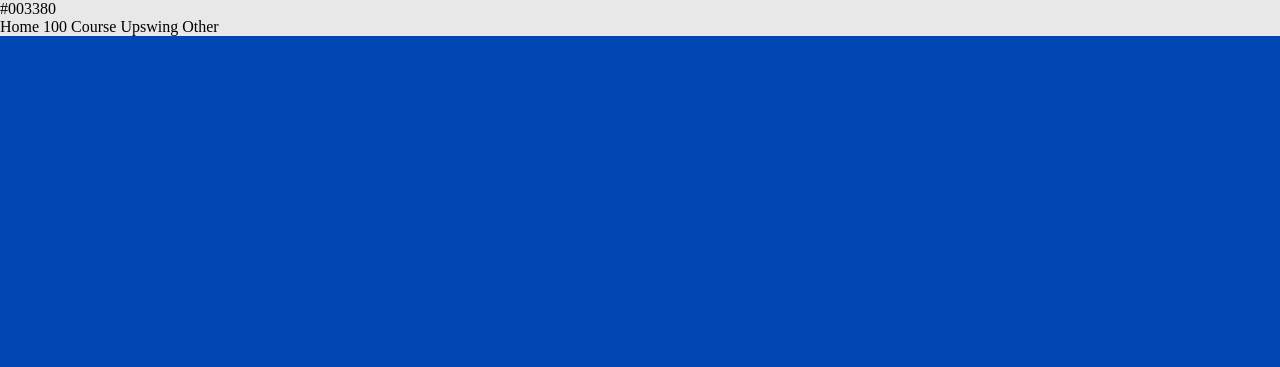
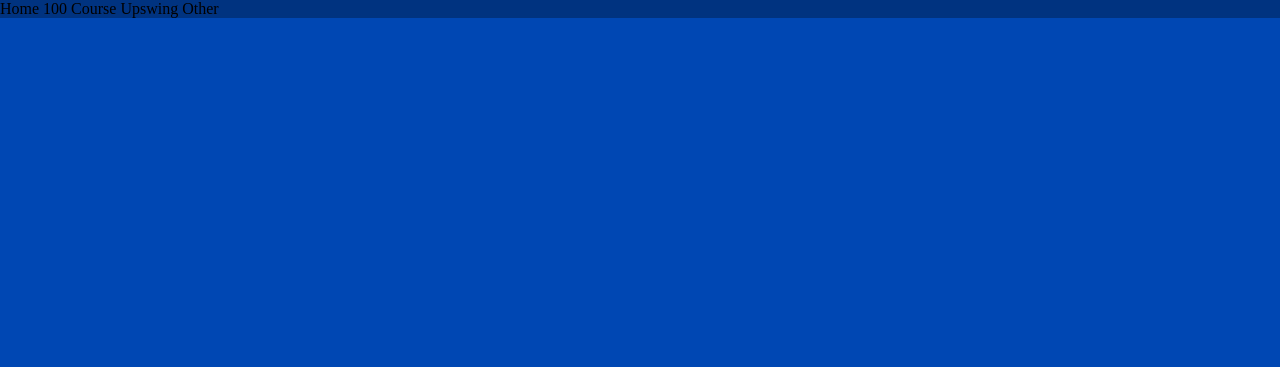
Before and after one commit to ncvpsptc/ncvpsptc.github.io, a plain HTML site: page index.html in a window 1280 px wide. Shown: the top 367 px of the page. Drawn offline with Linux system fonts and the light colour scheme.

Commit message:
Update main.css

```diff
--- a/css/main.css
+++ b/css/main.css
@@ -36,3 +36,12 @@
 			padding: 50px;
 			border-radius: 30px;
 		}
+
+.nav {
+	background-color: #003380;
+	position: fixed;
+	top: 0;
+	left: 0;
+	width: 100%;
+	padding: 20px, 0;
+}
```
